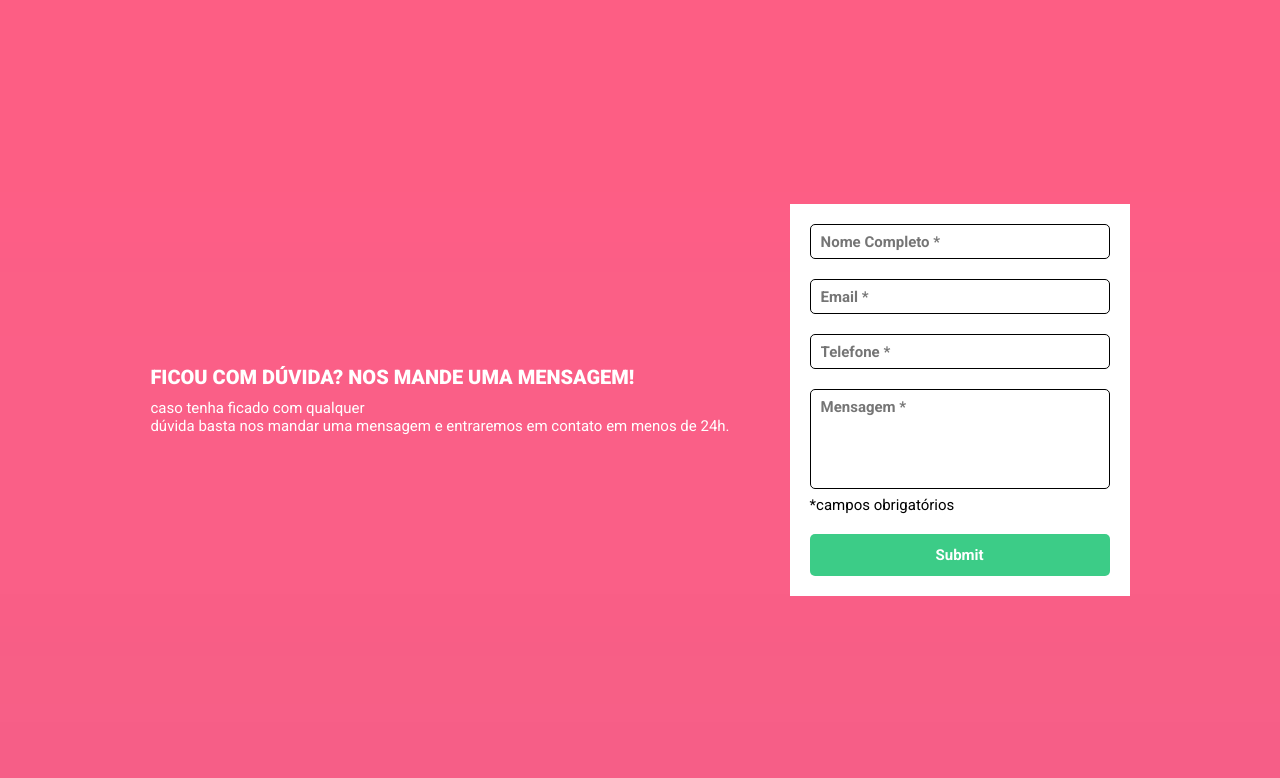
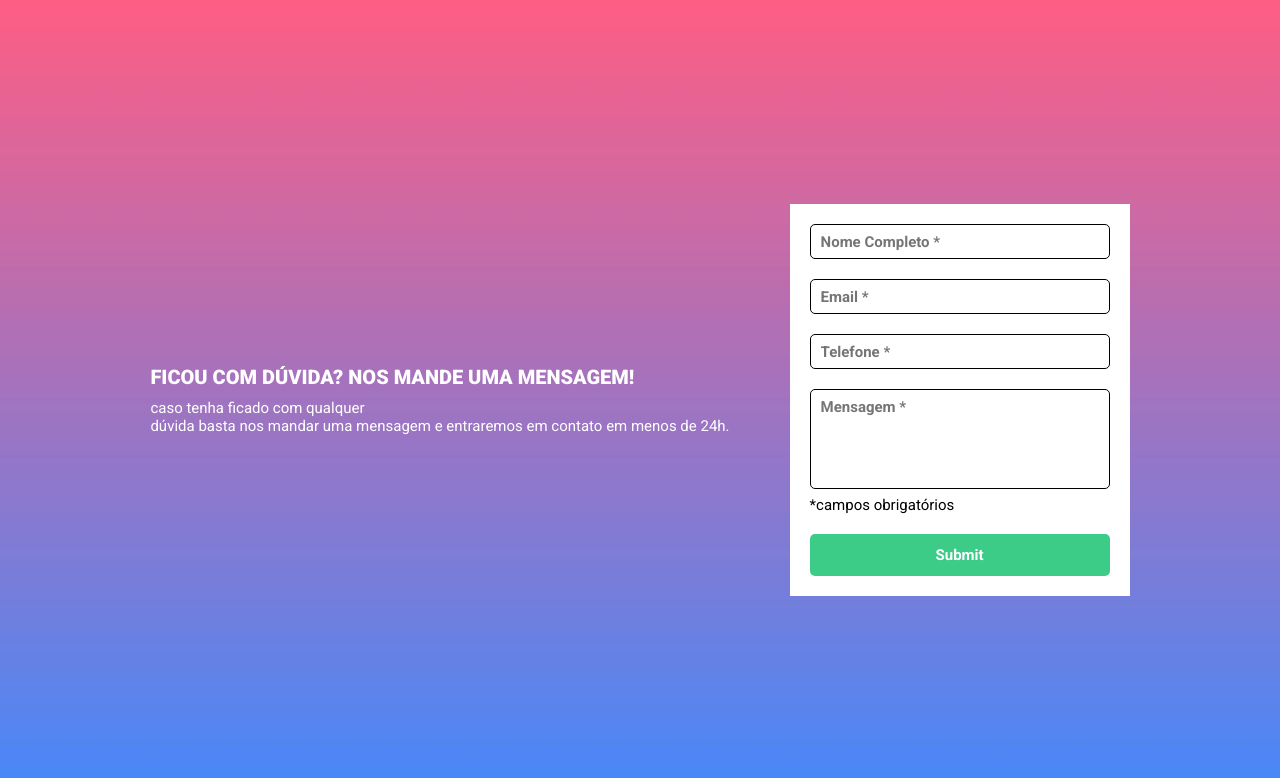
Before and after one commit to MatheusCompag/Projeto-formulario, a plain HTML site: page index.html in a window 1280 px wide. Drawn offline with Linux system fonts and the light colour scheme; a script that the page names is missing.

Commit message:
corrigindo o background do projeto

```diff
--- a/src/css/style.css
+++ b/src/css/style.css
@@ -1,7 +1,7 @@
 .main{
     background-image: url(../images/bg-repeat.jpg);
-    background-repeat: no-repeat;
-    background-size: cover;
+    background-size: contain;
+    width: 100%;
     min-height: 100vh;
     display: flex;
     justify-content: center;
```
